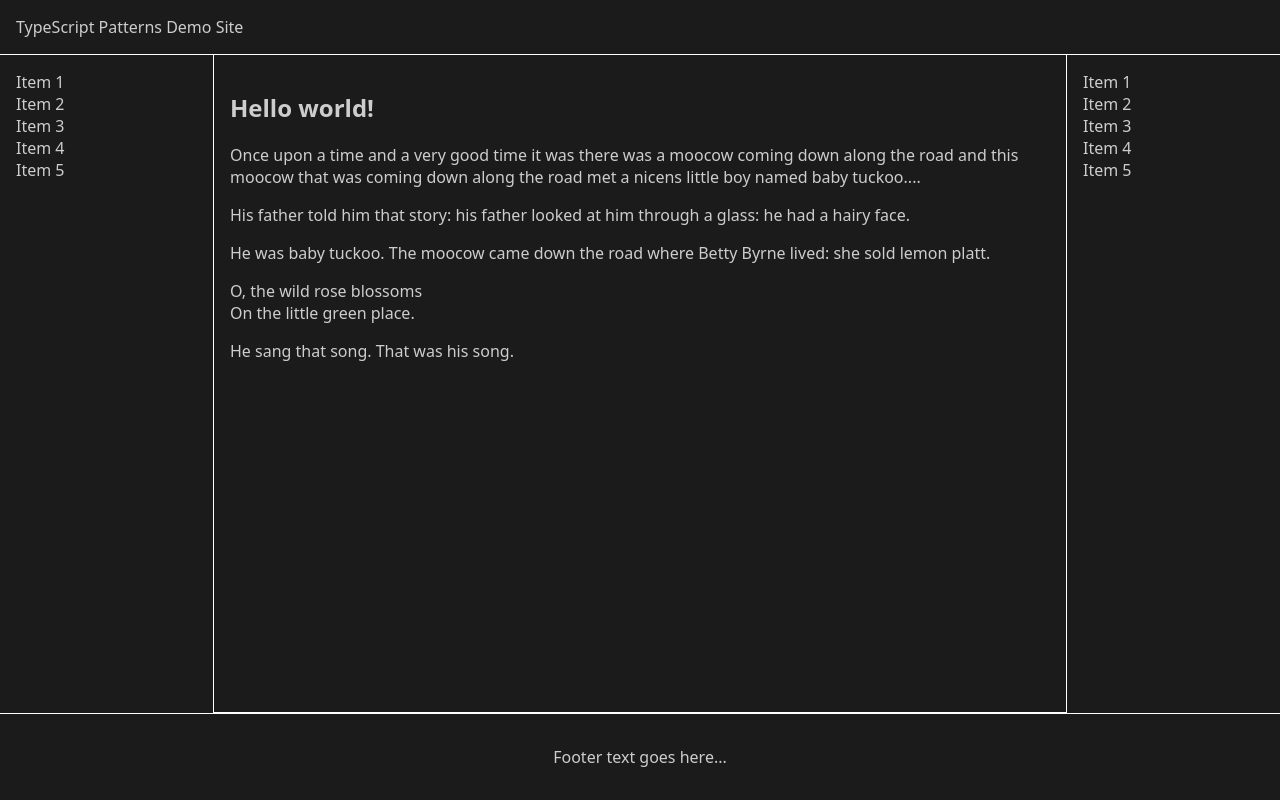
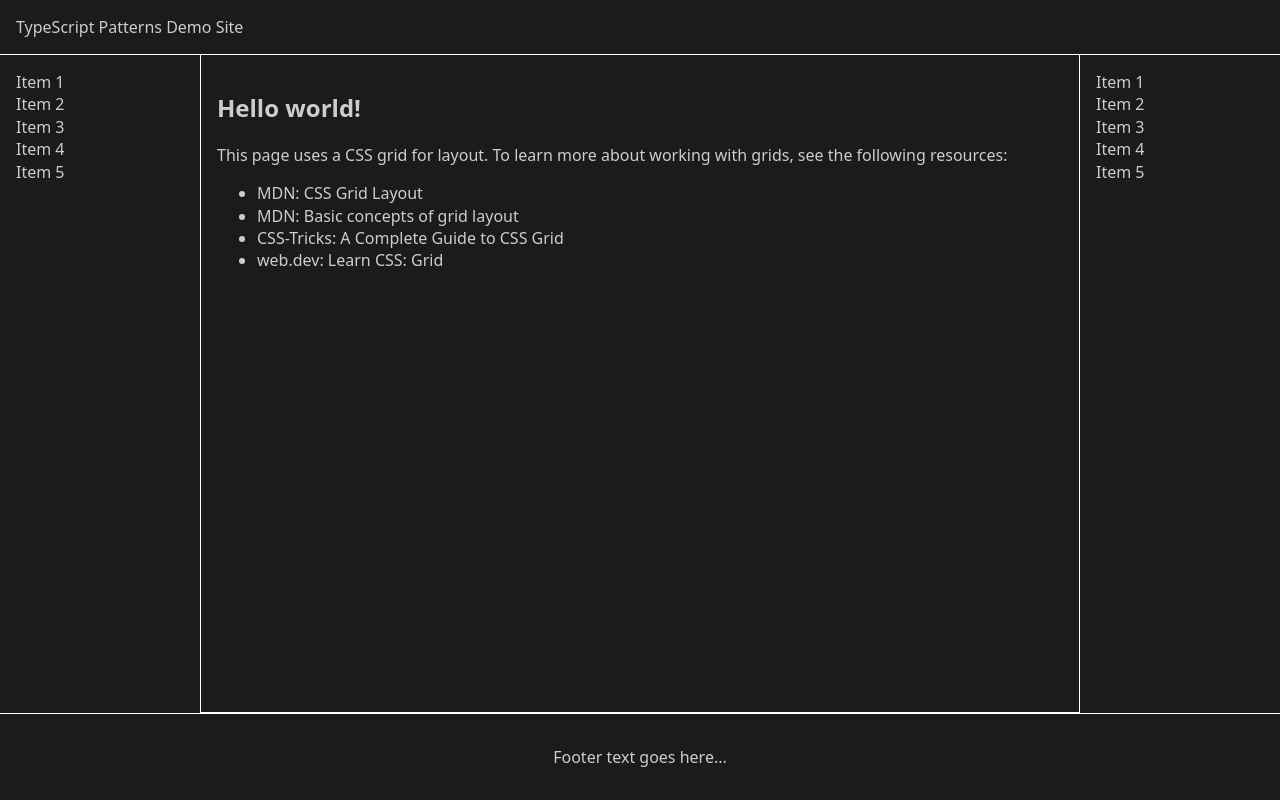
Before and after one commit to pcoet/typescript-patterns, a website with bundled scripts: page src/web/site/static/index.html in a window 1280 px wide. Built offline with nearby package versions, Linux system fonts and the light colour scheme.

Commit message:
added better index and styles

```diff
--- a/src/web/site/static/index.html
+++ b/src/web/site/static/index.html
@@ -22,24 +22,14 @@
       <main class="main">
         <article>
           <h1 id="replace">Replace me</h1>
-          <p>
-            Once upon a time and a very good time it was there was a moocow coming
-            down along the road and this moocow that was coming down along the
-            road met a nicens little boy named baby tuckoo....
-          </p>
-          <p>His father told him that story: his father looked at him through a
-            glass: he had a hairy face.
-          </p>
-          <p>
-            He was baby tuckoo. The moocow came down the road where Betty Byrne
-            lived: she sold lemon platt.
-          </p>
-          <p>
-            O, the wild rose blossoms<br>
-            On the little green place.
-          </p>
-          <p>
-            He sang that song. That was his song.
+          <p>This page uses a CSS grid for layout. To learn more about working
+            with grids, see the following resources:
+            <ul>
+              <li><a href="https://developer.mozilla.org/en-US/docs/Web/CSS/CSS_Grid_Layout">MDN: CSS Grid Layout</a></li>
+              <li><a href="https://developer.mozilla.org/en-US/docs/Web/CSS/CSS_Grid_Layout/Basic_Concepts_of_Grid_Layout">MDN: Basic concepts of grid layout</a></li>
+              <li><a href="https://css-tricks.com/snippets/css/complete-guide-grid/">CSS-Tricks: A Complete Guide to CSS Grid</a></li>
+              <li><a href="https://web.dev/learn/css/grid/">web.dev: Learn CSS: Grid</a></li>
+            </ul>
           </p>
         </article>
       </main>
--- a/src/web/site/static/styles.css
+++ b/src/web/site/static/styles.css
@@ -18,18 +18,22 @@ a:focus, a:hover, a:active {
   color: #fff;
 }
 
+p, li {
+  line-height: 1.4;
+}
+
+/********** Start grid container **********/
 .wrapper {
   background: #fff;
   height: 100vh;
   display: grid;
-  grid-template-columns: 1fr 4fr 1fr;
+  grid-template-columns: 200px 1fr 200px;
   grid-template-rows: auto 1fr auto;
   gap: 1px;
 }
-.wrapper > * {
-  padding: 1rem;
-}
+/********** End grid container **********/
 
+/********** Start grid items **********/
 .header {
   grid-column: 1/-1; /* -1 is the last grid line */
   background: #1b1b1b;
@@ -40,12 +44,6 @@ a:focus, a:hover, a:active {
   background: #1b1b1b;
   grid-column: 1/2;
   grid-row: 2/4;
-}
-
-.nav ul {
-  list-style-type: none;
-  margin: 0;
-  padding: 0;
 }
 
 .main {
@@ -64,7 +62,19 @@ a:focus, a:hover, a:active {
   grid-column: 1/-1;
   text-align: center;
 }
+/********** End grid items **********/
 
+.nav ul {
+  list-style-type: none;
+  margin: 0;
+  padding: 0;
+}
+
+.wrapper > * {
+  padding: 1rem;
+}
+
+/********** Start media queries **********/
 @media (max-width: 600px) {
   .wrapper {
     grid-template-columns: 1fr;
@@ -95,3 +105,4 @@ a:focus, a:hover, a:active {
     grid-row: 5/6;
   }
 }
+/********** End media queries **********/
```
Also changed, not shown: src/web/site/index.ts (+14 -0 lines).
